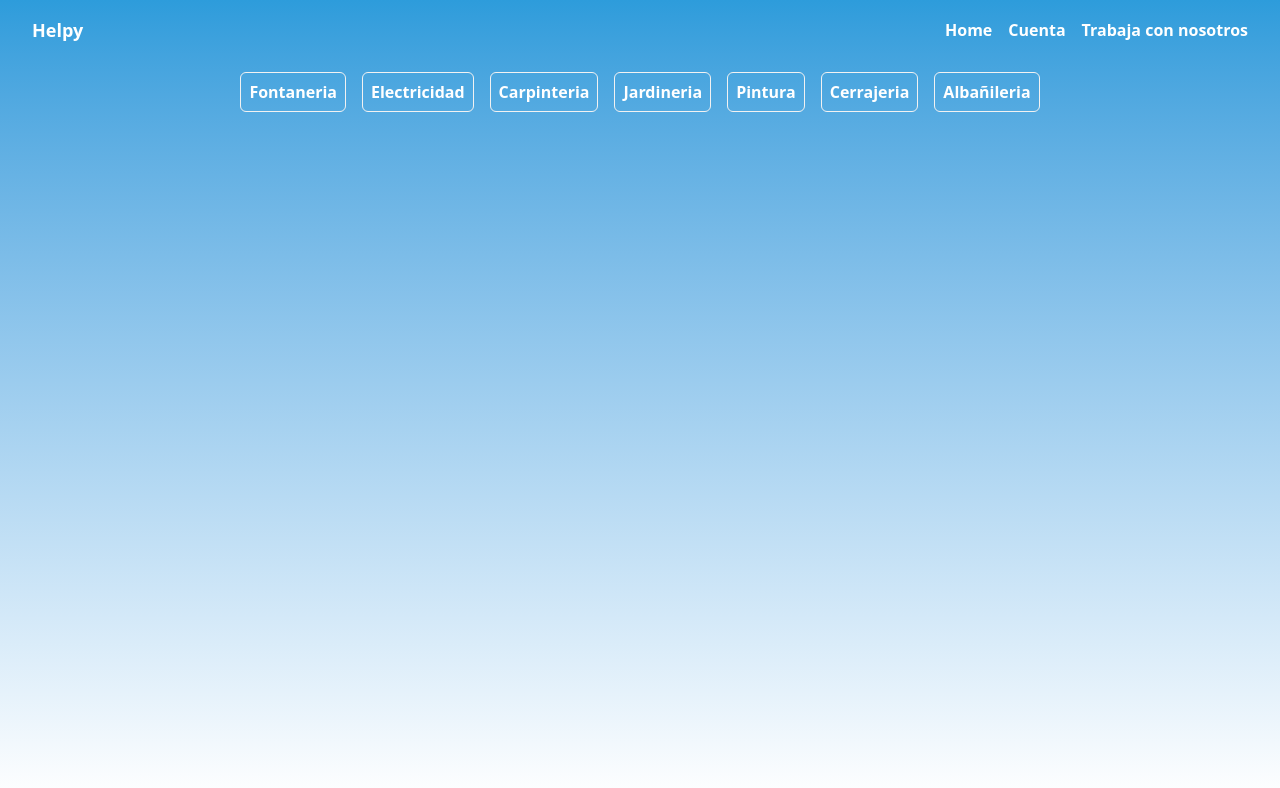
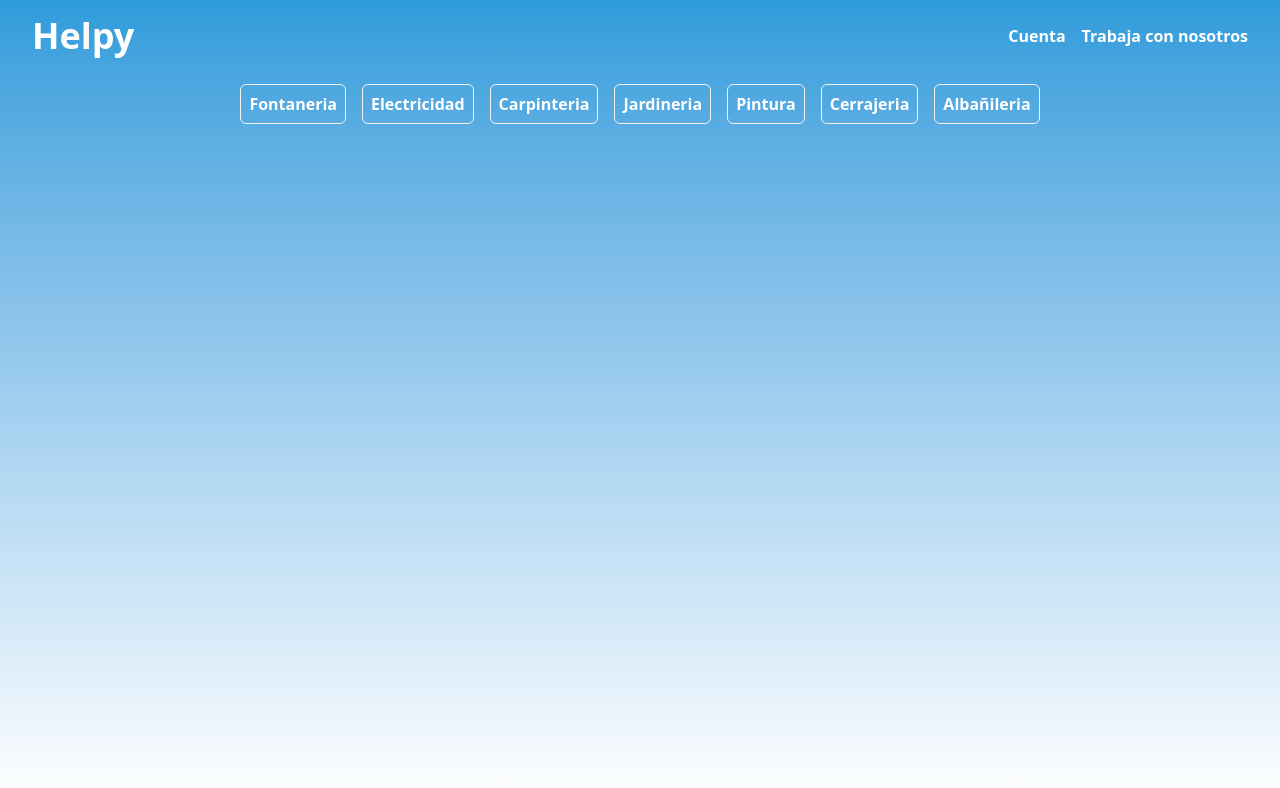
Before and after one commit to GuilleMarejada/helpy, a Nuxt app: page / in a window 1280 px wide. Shown: the top 788 px of the page. Built offline with nearby package versions, Linux system fonts and the light colour scheme.

Commit message:
refactor NavBar component to use Pinia store for dynamic links; update styles and structure

```diff
--- a/app.vue
+++ b/app.vue
@@ -1,5 +1,5 @@
 <template>
-  <div class="bg-gradient-to-b from-[#2D9CDB] to-white h-screen">
+  <div class="bg-gradient-to-b from-azul to-[#FFFFFF] h-screen">
     <NavBar />
   </div>
 </template>
--- a/components/NavBar.vue
+++ b/components/NavBar.vue
@@ -1,15 +1,14 @@
 <template>
     <nav class="text-white">
-        <div class="  mx-auto flex justify-center font-bold">
-            <div class="max-w-[1500px] w-full flex justify-between items-center px-8 py-4"> <a href="#"
-                    class="text-lg font-bold">Helpy</a>
+        <div class="mx-auto flex justify-center font-bold">
+            <div class="max-w-[1500px] w-full flex justify-between items-center px-8 py-4">
+                <a href="#" class="text-4xl font-bold">Helpy</a>
                 <ul class="flex space-x-4">
                     <li v-for="link in mainLinks" :key="link.text">
                         <a :href="link.href" class="">{{ link.text }}</a>
                     </li>
                 </ul>
             </div>
-
         </div>
         <div class="container font-semibold mx-auto flex justify-center mt-5">
             <ul class="flex space-x-4">
@@ -24,25 +23,16 @@
     </nav>
 </template>
 
-<script>
-    export default {
-        data() {
-            return {
-                mainLinks: [
-                    { text: "Home", href: "#" },
-                    { text: "Cuenta", href: "#" },
-                    { text: "Trabaja con nosotros", href: "#" },
-                ],
-                services: [
-                    { text: "Fontaneria", href: "#" },
-                    { text: "Electricidad", href: "#" },
-                    { text: "Carpinteria", href: "#" },
-                    { text: "Jardineria", href: "#" },
-                    { text: "Pintura", href: "#" },
-                    { text: "Cerrajeria", href: "#" },
-                    { text: "Albañileria", href: "#" },
-                ],
-            };
-        },
-    };
+<script setup>
+    import { useMainStore } from '@/stores/main'
+
+    const mainStore = useMainStore()
+
+    const mainLinks = ref([
+        { text: "Cuenta", href: "#" },
+        { text: "Trabaja con nosotros", href: "#" },
+    ]);
+
+    const services = ref(mainStore.services);
+
 </script>
--- a/stores/main.js
+++ b/stores/main.js
@@ -1,9 +1,20 @@
 // stores/counter.js
 import { defineStore } from 'pinia'
 
-export const useCounterStore = defineStore('counter', {
+export const useMainStore = defineStore('counter', {
     state: () => {
-        return { count: 0 }
+        return {
+            count: 0,
+            services: [
+                { text: "Fontaneria", href: "#" },
+                { text: "Electricidad", href: "#" },
+                { text: "Carpinteria", href: "#" },
+                { text: "Jardineria", href: "#" },
+                { text: "Pintura", href: "#" },
+                { text: "Cerrajeria", href: "#" },
+                { text: "Albañileria", href: "#" },
+            ]
+        }
     },
     // could also be defined as
     // state: () => ({ count: 0 })
```
